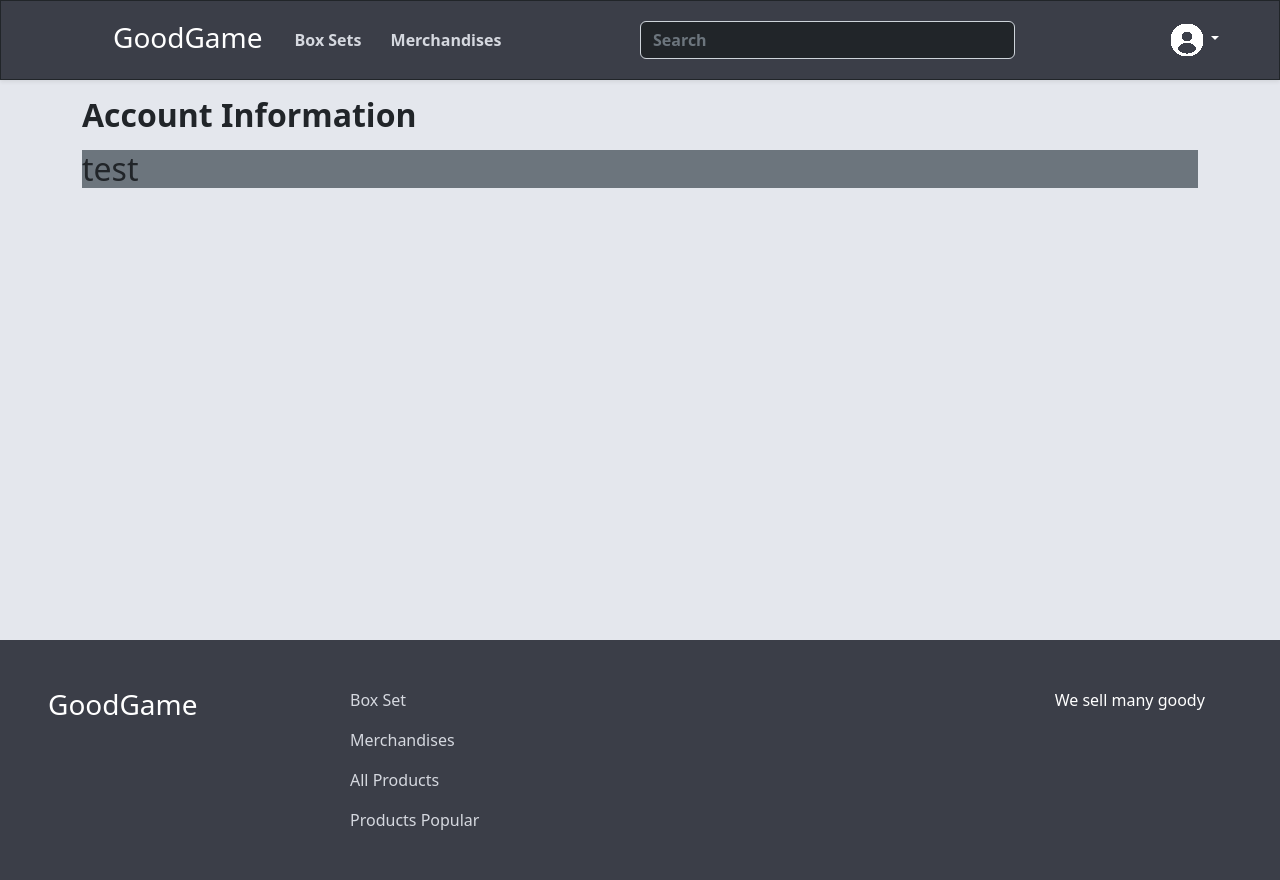
After one commit to SSProgamer/Good-Game-Merchandise, a PHP site: page /user.php in a window 1280 px wide. The commit adds this page. Run offline with PHP 8.4, Linux system fonts and the light colour scheme.

Commit message:
Update User Dropdown
- Add User Dropdown to Filter Page
- Create User Page

```diff
--- a/stylesfilter.css
+++ b/stylesfilter.css
@@ -1,7 +1,7 @@
 .main-container {
     background-color: rgb(228, 231, 237);
     display: flex;
-    min-height: 100%;
+    min-height: 70%;
 }
 
 .result {
--- a/stylesmainpage.css
+++ b/stylesmainpage.css
@@ -1,7 +1,7 @@
 .main-container {
     background-color: rgba(73, 79, 92);
     display: flex;
-    min-height: 100%;
+    min-height: 70%;
 }
 
 .merchandises-card {
--- a/stylesnavfoot.css
+++ b/stylesnavfoot.css
@@ -17,3 +17,22 @@
     margin-left: 50%;
     width: 30%;
 }
+
+.user-dropdown {
+    background-color: transparent !important;
+    border: none !important;
+}
+
+.user-dropdown:hover {
+    background-color: rgb(75, 79, 92) !important;
+}
+
+.user-dropdown-list {
+    background-color: rgba(59, 62, 72) !important;
+    border-radius: 2.5% !important;
+}
+
+.user-dropdown-list-item:hover {
+    background-color: transparent !important;
+    text-decoration: underline;
+}
--- /dev/null
+++ b/stylesuser.css
@@ -0,0 +1,5 @@
+.main-container {
+    background-color: rgb(228, 231, 237);
+    display: flex;
+    min-height: 70%;
+}
--- /dev/null
+++ b/user.php
@@ -0,0 +1,76 @@
+<html lang="en">
+
+<head>
+    <meta charset="UTF-8">
+    <meta http-equiv="X-UA-Compatible" content="IE=edge">
+    <meta name="viewport" content="width=device-width, initial-scale=1.0">
+    <title>User</title>
+    <link rel="stylesheet" href="stylesuser.css">
+    <link rel="stylesheet" href="stylesnavfoot.css">
+    <link href="https://cdn.jsdelivr.net/npm/bootstrap@5.2.1/dist/css/bootstrap.min.css" rel="stylesheet">
+    <script src="https://cdn.jsdelivr.net/npm/bootstrap@5.2.1/dist/js/bootstrap.bundle.min.js"></script>
+</head>
+
+<body>
+    <!-- navbar -->
+    <nav class="navbar sticky-top main-navbar shadow-sm border border-dark">
+        <ul class="nav me-auto ms-5">
+            <li class="nav-item ms-5 mt-1">
+                <h3><a class="nav-link text-white" href="index.php">GoodGame</a></h3>
+            </li>
+            <li class="nav-item me-5">
+                <a class="nav-link web-text-color fw-bold text-in-nav" href="filter.php">Box Sets</a>
+            </li>
+            <li class="nav-item ms-5">
+                <a class="nav-link web-text-color fw-bold text-in-nav" href="filter.php">Merchandises</a>
+            </li>
+        </ul>
+        <form class="d-flex text-in-nav search-nav" role="search">
+            <input class="form-control me-2 text-white bg-dark fw-bold" type="search" placeholder="Search" aria-label="Search">
+        </form>
+
+        <div class="justify-content-end me-5">
+            <div class="dropdown">
+                <a class="btn btn-secondary dropdown-toggle user-dropdown" href="#" role="button" id="dropdownMenuLink" data-bs-toggle="dropdown" aria-expanded="false">
+                    <img src="image/webelement/user.png" alt="">
+                </a>
+                <ul class="dropdown-menu dropdown-menu-end user-dropdown-list shadow-sm" aria-labelledby="dropdownMenuLink">
+                    <li><a class="dropdown-item text-white user-dropdown-list-item" href="user.php">Account</a></li>
+                    <li><a class="dropdown-item text-white user-dropdown-list-item" href="#">Purchases</a></li>
+                    <li><a class="dropdown-item text-white user-dropdown-list-item" href="#">Wish List</a></li>
+                </ul>
+            </div>
+        </div>
+    </nav>
+
+    <div class="container-fluid main-container">
+        <div class="container">
+            <h2 class="mt-3 mb-3 fw-bold">Account Information</h2>
+            <div class="bg-secondary">
+                <h2>test</h2>
+            </div>
+        </div>
+    </div>
+
+    <!-- footer -->
+    <footer class="main-navbar">
+        <div class="container-fluid p-5">
+            <div class="row">
+                <div class="col-3">
+                    <h3><a class="nav-link text-white" href="index.php">GoodGame</a></h3>
+                </div>
+                <div class="col-7">
+                    <a class="nav-link web-text-color pb-3" href="filter.php">Box Set</a>
+                    <a class="nav-link web-text-color pb-3" href="filter.php">Merchandises</a>
+                    <a class="nav-link web-text-color pb-3" href="filter.php">All Products</a>
+                    <a class="nav-link web-text-color" href="filter.php">Products Popular</a>
+                </div>
+                <div class="col-2">
+                    <p class="text-white">We sell many goody</p>
+                </div>
+            </div>
+        </div>
+    </footer>
+</body>
+
+</html>
```
Also changed, not shown: filter.php (+34 -36 lines), image/webelement/user.png (added).
